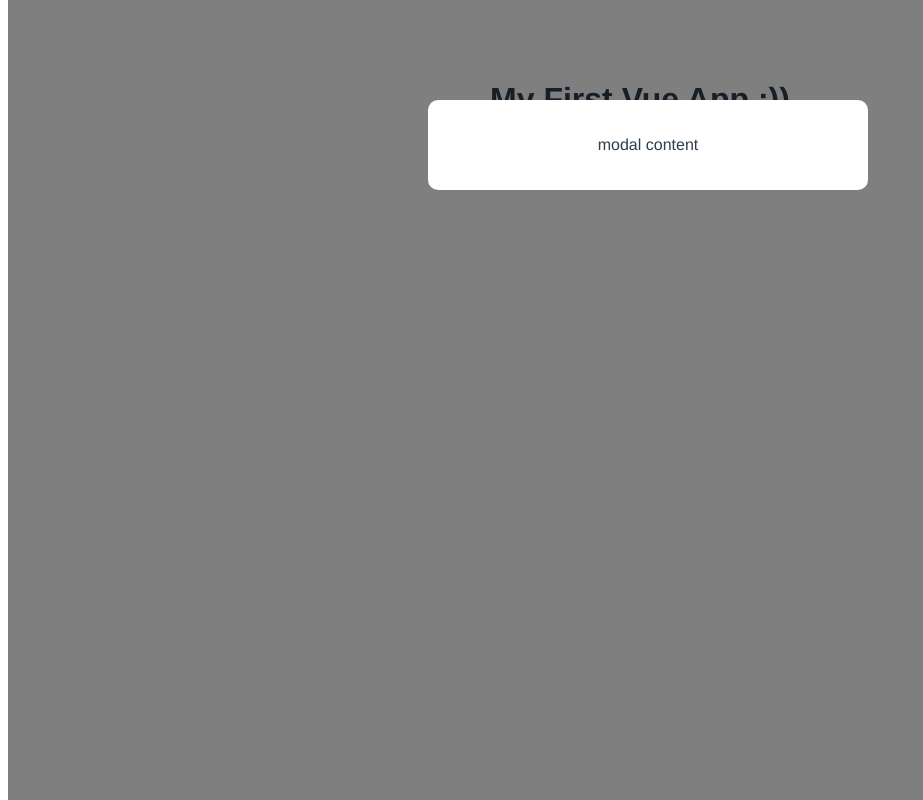
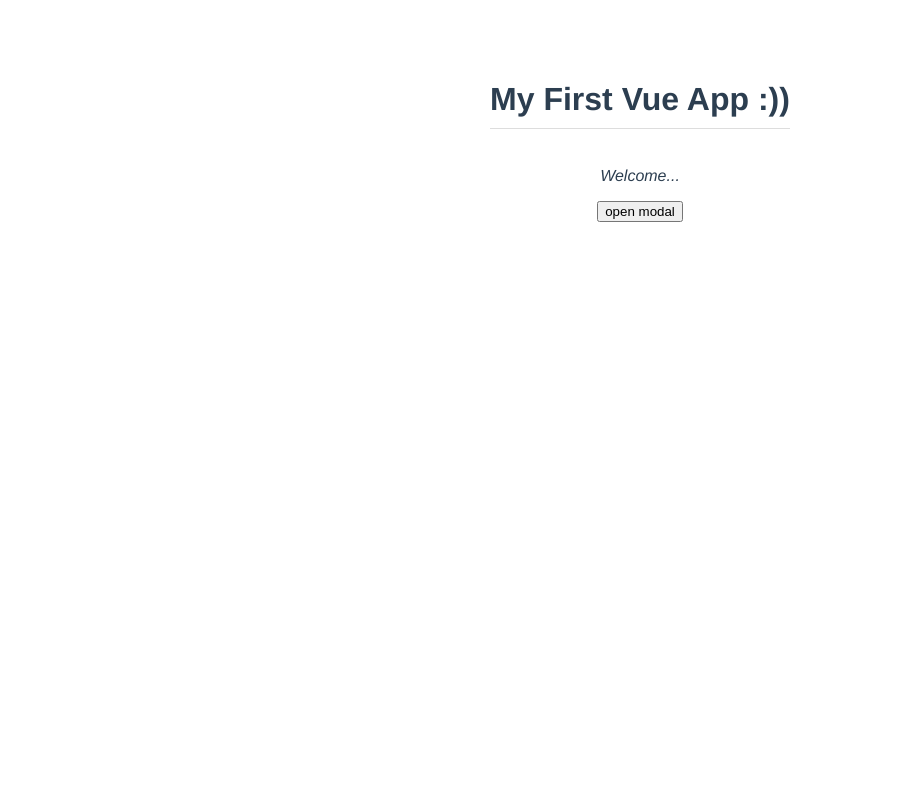
Before and after one commit to artvezhl/vue3-test, a Vue app: page / in a window 1280 px wide. Shown: the whole page, without its empty margins (0-923 px from the left). Built offline with nearby package versions, Linux system fonts and the light colour scheme.

Commit message:
add props and emit modal close function

```diff
--- a/src/App.vue
+++ b/src/App.vue
@@ -1,6 +1,10 @@
 <template>
   <h1>{{ title }}</h1>
-  <Modal />
+  <p>Welcome...</p>
+  <div v-if="showModal">
+    <Modal :header="header" :text="text" theme="sale" @close="toggleModal" />
+  </div>
+  <button @click="toggleModal">open modal</button>
 </template>
 
 <script>
@@ -13,7 +17,15 @@
   },
   data() {
     return {
-      title: 'My First Vue App :))'
+      title: 'My First Vue App :))',
+      header: 'Sign up for the Giveaway!',
+      text: 'Grab your ninja swag for half price!',
+      showModal: false
+    }
+  },
+  methods: {
+    toggleModal() {
+      this.showModal = !this.showModal
     }
   }
 }
--- /dev/null
+++ b/src/assets/global.css
@@ -0,0 +1,6 @@
+body {
+    margin: 0;
+}
+p {
+    font-style: italic;
+}
--- a/src/components/Modal.vue
+++ b/src/components/Modal.vue
@@ -1,18 +1,25 @@
 <template>
-  <div class="backdrop">
-    <div class="modal">
-      <p>modal content</p>
+  <div class="backdrop" @click="closeModal">
+    <div class="modal" :class="{ sale: theme === 'sale' }">
+      <h1>{{ header }}</h1>
+      <p>{{ text }}</p>
     </div>
   </div>
 </template>
 
 <script>
 export default {
-name: "Modal"
+  name: "Modal",
+  props: ['header', 'text', 'theme'],
+  methods: {
+    closeModal() {
+      this.$emit('close')
+    }
+  }
 }
 </script>
 
-<style scoped>
+<style>
   .modal {
     width: 400px;
     padding: 20px;
@@ -27,4 +34,20 @@
     width: 100%;
     height: 100%;
   }
+  .modal h1 {
+    color: #03cfb4;
+    border: none;
+    padding: 0;
+  }
+  .modal p {
+    font-style: normal;
+  }
+
+  .modal.sale {
+    background: crimson;
+    color: white;
+  }
+  .modal.sale h1 {
+    color: white;
+  }
 </style>
--- a/src/main.js
+++ b/src/main.js
@@ -1,4 +1,5 @@
 import { createApp } from 'vue'
 import App from './App.vue'
+import './assets/global.css'
 
 createApp(App).mount('#app')
```
